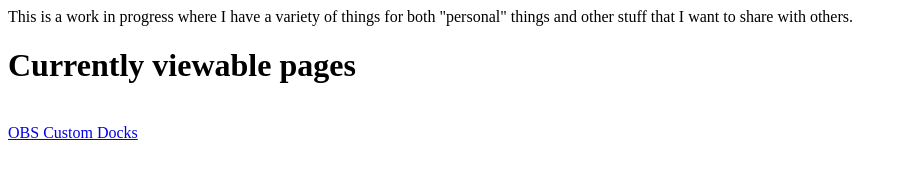
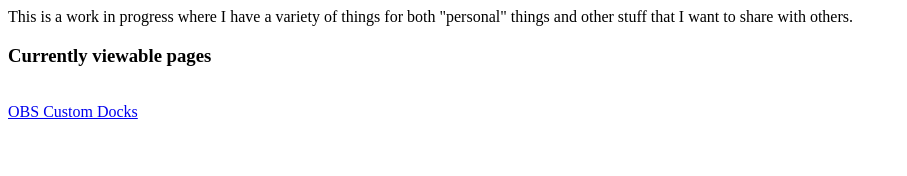
Before and after one commit to tehbasshunter/tehbasshunter.github.io, a plain HTML site: page index.html in a window 1280 px wide. Shown: the whole page, without its empty margins (0-907 px from the left). Drawn offline with Linux system fonts and the light colour scheme.

Commit message:
smol pls

```diff
--- a/index.html
+++ b/index.html
@@ -1,4 +1,4 @@
 This is a work in progress where I have a variety of things for both "personal" things and other stuff that I want to share with others.
 
-<p><h1>Currently viewable pages</h1></br>
+<p><h3>Currently viewable pages</h3></br>
 <a href="/OBS/">OBS Custom Docks</a></p>
```
